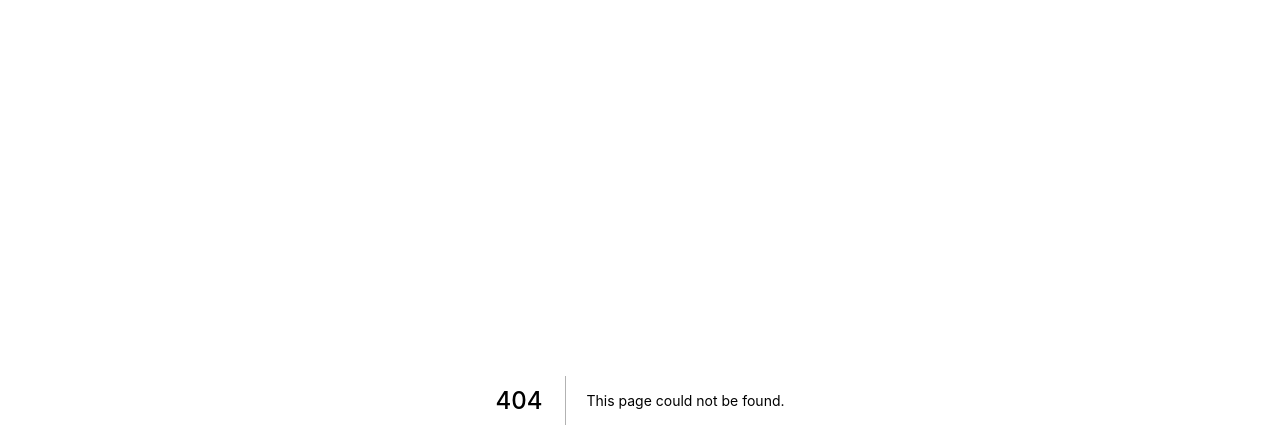
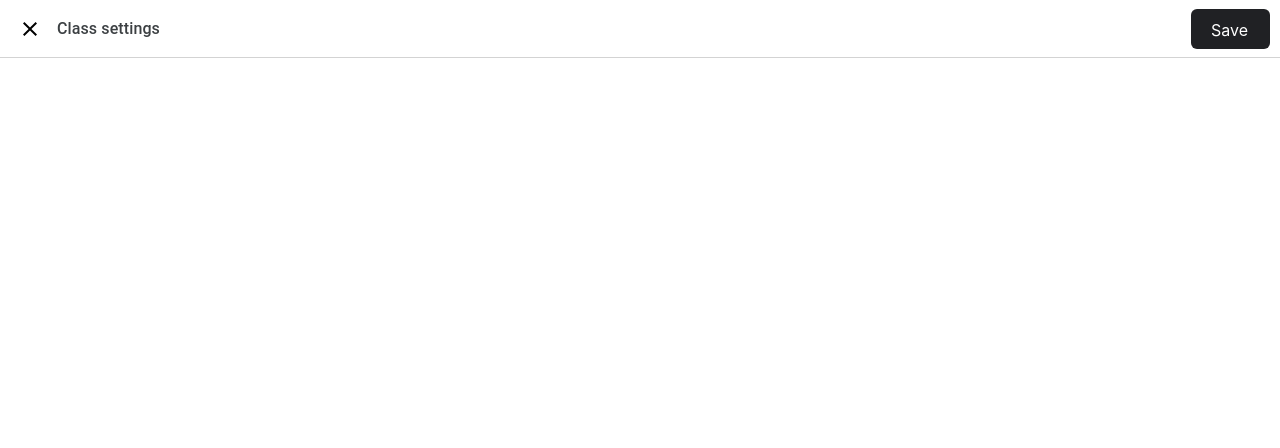
Before and after one commit to SAYEM5522/Google-ClassRoom-clone, a Next.js app in the folder apps/web/: page /ClassSettings/ClassSettingHeader in a window 1280 px wide. Before the commit this address had no page. Shown: the top 448 px of the page. Built offline with nearby package versions, Linux system fonts and the light colour scheme.

Commit message:
ClassSettingHeader Add

```diff
--- /dev/null
+++ b/apps/web/pages/ClassSettings/ClassSettingHeader.tsx
@@ -0,0 +1,19 @@
+import React from 'react'
+import styles from "../css/ClassSettings/ClassSettingHeader.module.css"
+import {MdClose} from "react-icons/md"
+const ClassSettingHeader = () => {
+  return (
+          <div className={styles.classSettingHeader}>
+            <div className={styles.classSettingHeader__left}>
+            <MdClose size={24}/>
+            <p >Class settings</p>
+            </div>
+            <div className={styles.classSettingHeader__right}>
+             <p>Save</p>
+           </div>
+          </div>
+
+  )
+}
+
+export default ClassSettingHeader
--- /dev/null
+++ b/apps/web/pages/css/ClassSettings/ClassSettingHeader.module.css
@@ -0,0 +1,36 @@
+.classSettingHeader{
+  display: flex;
+  align-items: center;
+  justify-content: space-between;
+  flex: 1;
+  height: 57px;
+  border-bottom: 1px solid lightgray;
+}
+.classSettingHeader__left{
+  display: flex;
+  align-items: center;
+  margin-left: 18px;
+}
+.classSettingHeader__left>p{
+  font-family: "Google Sans",Roboto,Arial,sans-serif;
+    font-size: 16px;
+    font-weight: 500;
+    letter-spacing: .1px;
+    line-height: 24px;
+    color: #3c4043;
+    margin-left: 15px;
+}
+.classSettingHeader__right{
+  margin-right: 10px;
+  height: 40px;
+  width: 79px;
+  background-color: #202124;
+  border-radius: 6px;
+  position: relative;
+}
+.classSettingHeader__right>p{
+  position: absolute;
+  left: 20px;
+  top: -5px;
+  color: white;
+}
```
Also changed, not shown: apps/web/pages/Assignments/Assignments.tsx (added, +9 -0 lines), apps/web/pages/ClassSettings/ClassSettingEdit.tsx (added, +9 -0 lines), apps/web/pages/ClassSettings/ClassSettings.tsx (+6 -1 lines), apps/web/pages/css/Assignments/Assignments.module.css (added), apps/web/pages/css/ClassSettings/ClassSettingEdit.module.css (added).
